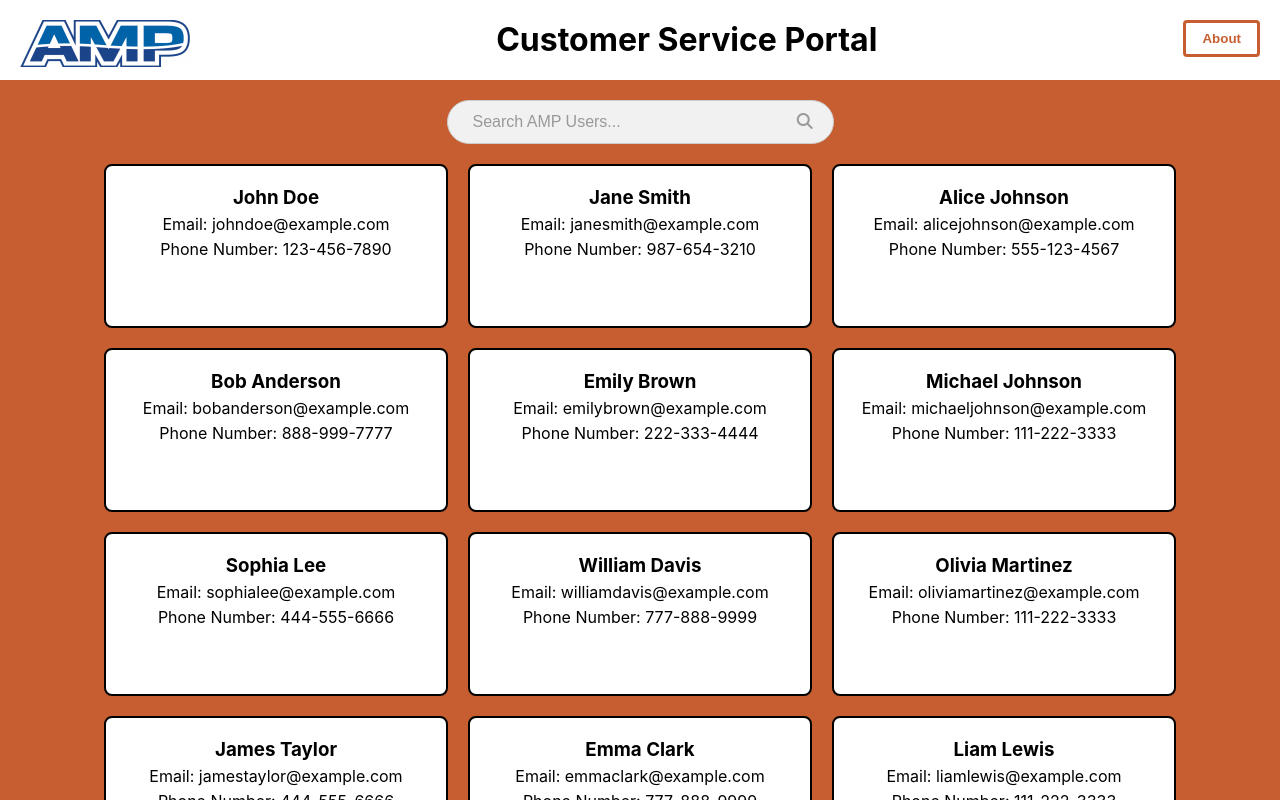
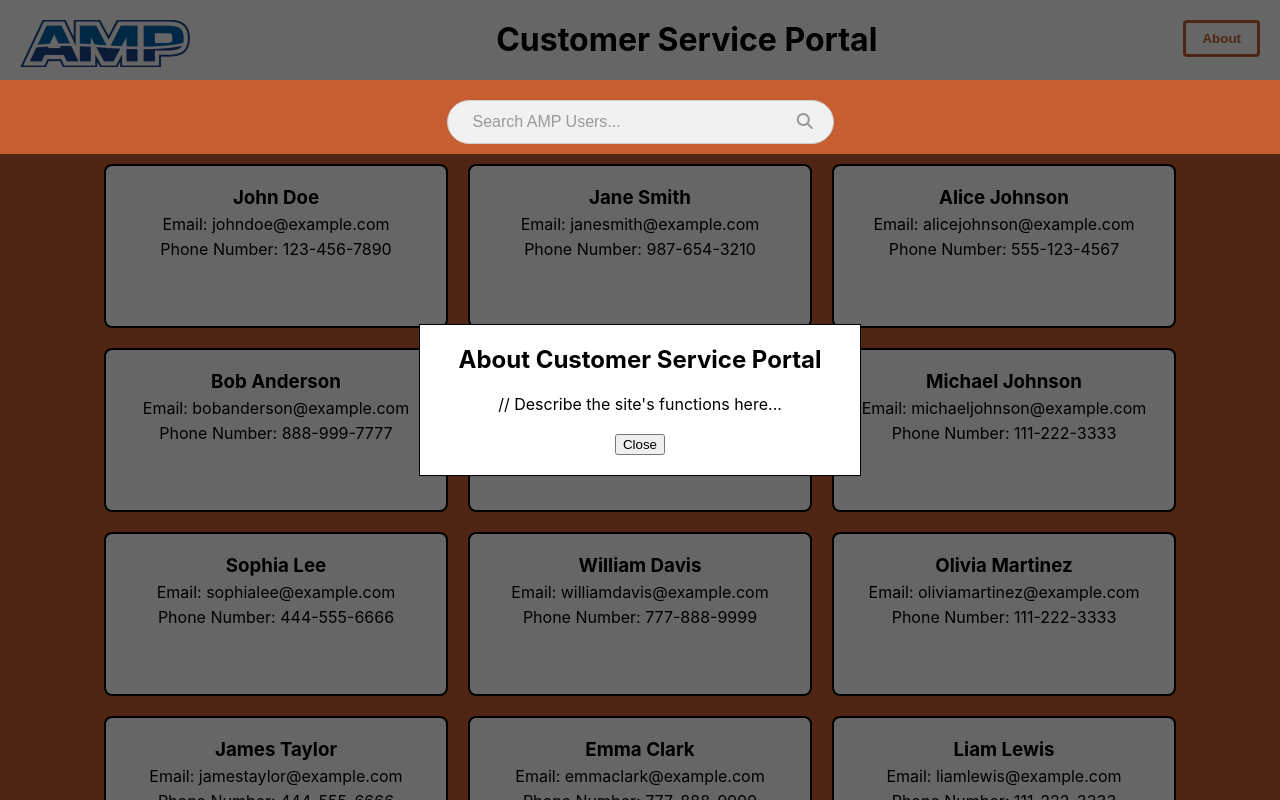
Before and after one commit to glwo/CSR-Front-End, a React (Create React App) app in the folder my-app/: page / in a window 1280 px wide. Both pictures are taken after a click on the button "About". Shown: the top 800 px of the page. Built offline with nearby package versions, Linux system fonts and the light colour scheme.

Commit message:
started about section

```diff
--- /dev/null
+++ b/my-app/src/features/About/AboutModal.css
@@ -0,0 +1,31 @@
+.about-modal-overlay {
+    position: fixed;
+    top: 0;
+    left: 0;
+    width: 100%;
+    height: 100%;
+    background-color: rgba(0, 0, 0, 0.6);
+    display: flex;
+    align-items: center;
+    justify-content: center;
+  }
+
+  .about-modal-content {
+    background-color: white;
+    border: 1px solid black;
+    padding: 20px;
+    width: 400px;
+  }
+
+  .about-modal-content h2 {
+    margin-top: 0;
+  }
+
+  .about-modal-content p {
+    margin-bottom: 20px;
+  }
+
+  .about-modal-content button {
+    display: block;
+    margin: 0 auto;
+  }
--- /dev/null
+++ b/my-app/src/features/About/AboutModal.js
@@ -0,0 +1,18 @@
+import React from 'react';
+import './AboutModal.css';
+
+const AboutModal = ({ onClose }) => {
+  return (
+    <div className="about-modal-overlay">
+      <div className="about-modal-content">
+        <h2>About Customer Service Portal</h2>
+        <p>
+          // Describe the site's functions here...
+        </p>
+        <button onClick={onClose}>Close</button>
+      </div>
+    </div>
+  );
+};
+
+export default AboutModal;
--- a/my-app/src/features/Header/Header.css
+++ b/my-app/src/features/Header/Header.css
@@ -11,6 +11,7 @@
 
 .options-button button {
   background-color: white;
+  cursor: pointer;
   color: #c65e31;
   padding: 8px 16px;
   border: solid #c65e31;
--- a/my-app/src/features/Header/Header.js
+++ b/my-app/src/features/Header/Header.js
@@ -1,17 +1,29 @@
-import React from 'react';
-import logo from "./header.png"
-import "./Header.css"
+import React, { useState } from 'react';
+import logo from './header.png';
+import './Header.css';
+import AboutModal from '../About/AboutModal';
 
 const Header = () => {
+  const [showAboutModal, setShowAboutModal] = useState(false);
+
+  const handleAboutClick = () => {
+    setShowAboutModal(true);
+  };
+
+  const handleCloseModal = () => {
+    setShowAboutModal(false);
+  };
+
   return (
-    <header className='ampHeader'>
+    <header className="ampHeader">
       <div className="logo-container">
         <img src={logo} alt="Logo" className="logo" />
       </div>
       <h1 className="title">Customer Service Portal</h1>
       <div className="options-button">
-        <button>About</button>
+        <button onClick={handleAboutClick}>About</button>
       </div>
+      {showAboutModal && <AboutModal onClose={handleCloseModal} />}
     </header>
   );
 };
```
